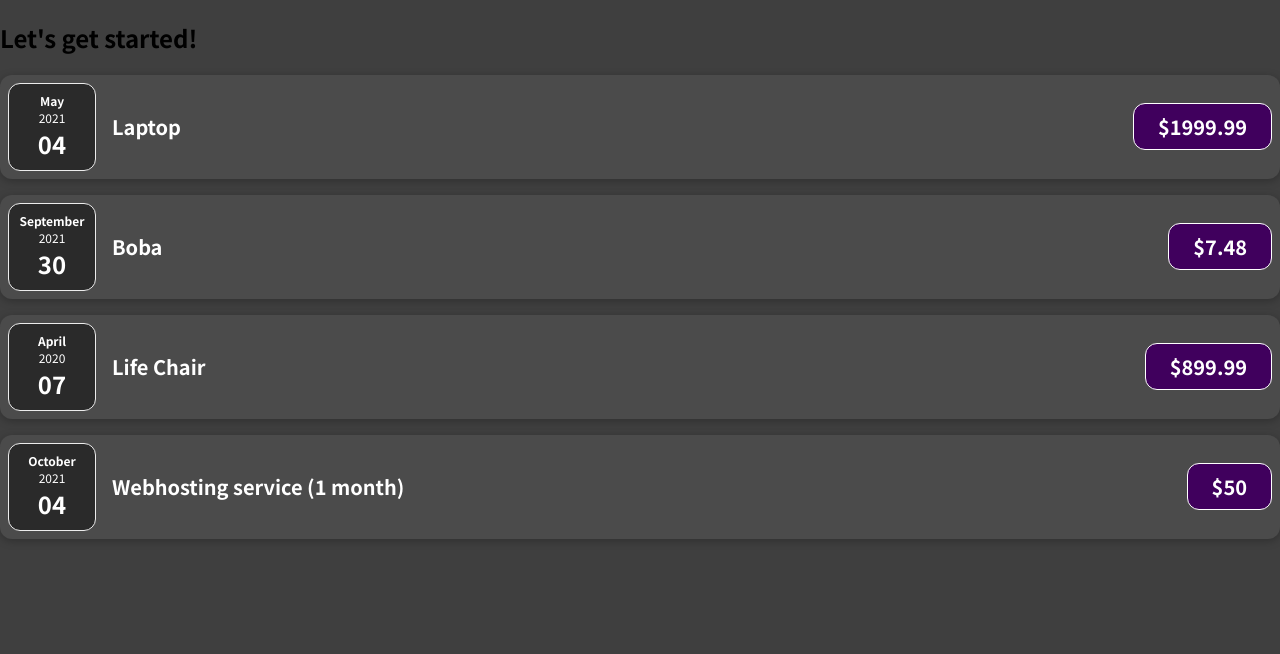
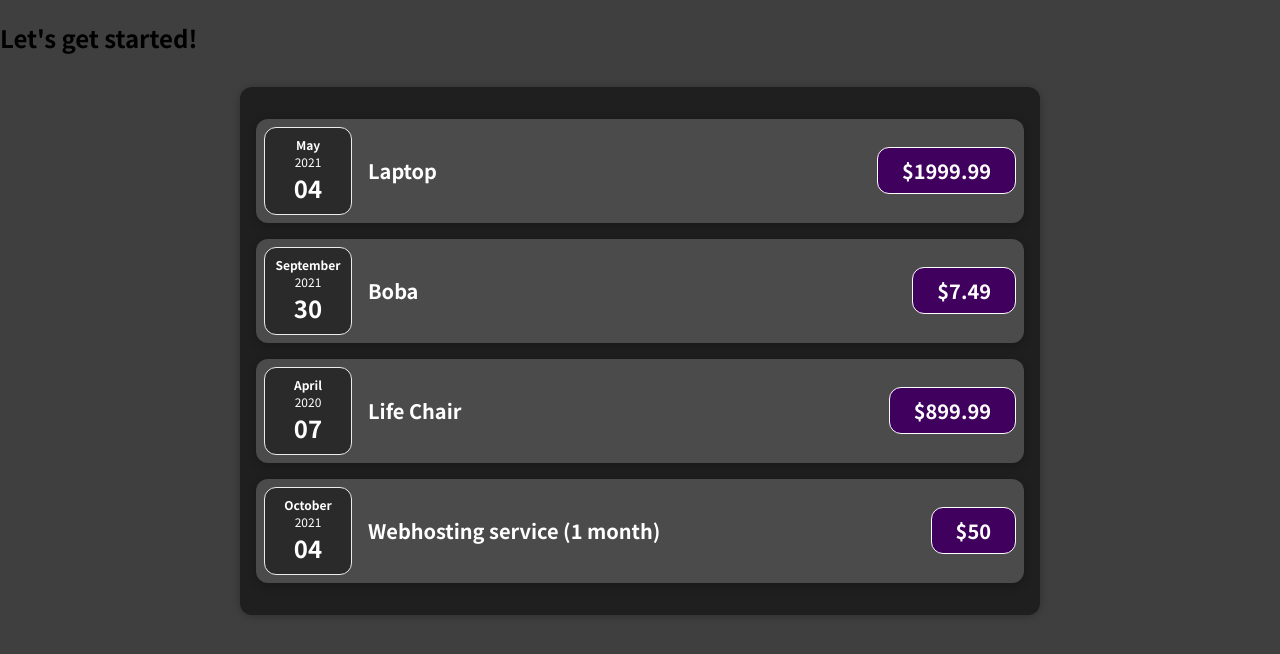
Before and after one commit to jespy3/react-complete-guide, a JavaScript app: page / in a window 1280 px wide. Shown: the top 654 px of the page. Built offline with nearby package versions, Linux system fonts and the light colour scheme.

Commit message:
Creates an expenses component to simplify App.js

```diff
--- a/src/App.js
+++ b/src/App.js
@@ -1,4 +1,4 @@
-import ExpenseItem from './components/ExpenseItem';
+import Expenses from './components/Expenses';
 
 function App() {
   const expenses = [
@@ -11,7 +11,7 @@
     {
       id: 'e2',
       title: 'Boba',
-      amount: 7.48,
+      amount: 7.49,
       date: new Date(2021, 8, 30),
     },
     {
@@ -23,7 +23,7 @@
     {
       id: 'e4',
       title: 'Webhosting service (1 month)',
-      amount: 50,
+      amount: 50.00,
       date: new Date(2021, 9, 4),
     },
   ];
@@ -31,28 +31,9 @@
   return (
     <div>
       <h2>Let's get started!</h2>
-      <ExpenseItem
-        title={expenses[0].title}
-        amount={expenses[0].amount}
-        date={expenses[0].date}
-      />
-      <ExpenseItem
-        title={expenses[1].title}
-        amount={expenses[1].amount}
-        date={expenses[1].date}
-      />
-      <ExpenseItem
-        title={expenses[2].title}
-        amount={expenses[2].amount}
-        date={expenses[2].date}
-      />
-      <ExpenseItem
-        title={expenses[3].title}
-        amount={expenses[3].amount}
-        date={expenses[3].date}
-      />
+      <Expenses items={expenses}/>
     </div>
-  );
+  )
 }
 
 export default App;
--- /dev/null
+++ b/src/components/Expenses.css
@@ -0,0 +1,9 @@
+.expenses {
+  padding: 1rem;
+  background-color: rgb(31, 31, 31);
+  margin: 2rem auto;
+  width: 50rem;
+  max-width: 95%;
+  border-radius: 12px;
+  box-shadow: 0 1px 8px rgba(0, 0, 0, 0.25);
+}
--- /dev/null
+++ b/src/components/Expenses.js
@@ -0,0 +1,33 @@
+import './Expenses.css';
+
+import ExpenseItem from './ExpenseItem'
+
+function Expenses(props) {
+
+    return (
+        <div className='expenses'>
+            <ExpenseItem
+                title={props.items[0].title}
+                amount={props.items[0].amount}
+                date={props.items[0].date}
+            />
+            <ExpenseItem
+                title={props.items[1].title}
+                amount={props.items[1].amount}
+                date={props.items[1].date}
+            />
+            <ExpenseItem
+                title={props.items[2].title}
+                amount={props.items[2].amount}
+                date={props.items[2].date}
+            />
+            <ExpenseItem
+                title={props.items[3].title}
+                amount={props.items[3].amount}
+                date={props.items[3].date}
+            />
+        </div>
+    );
+}
+
+export default Expenses;
```
Also changed, not shown: 2 other files (tests, documents, lock files or other folders).
